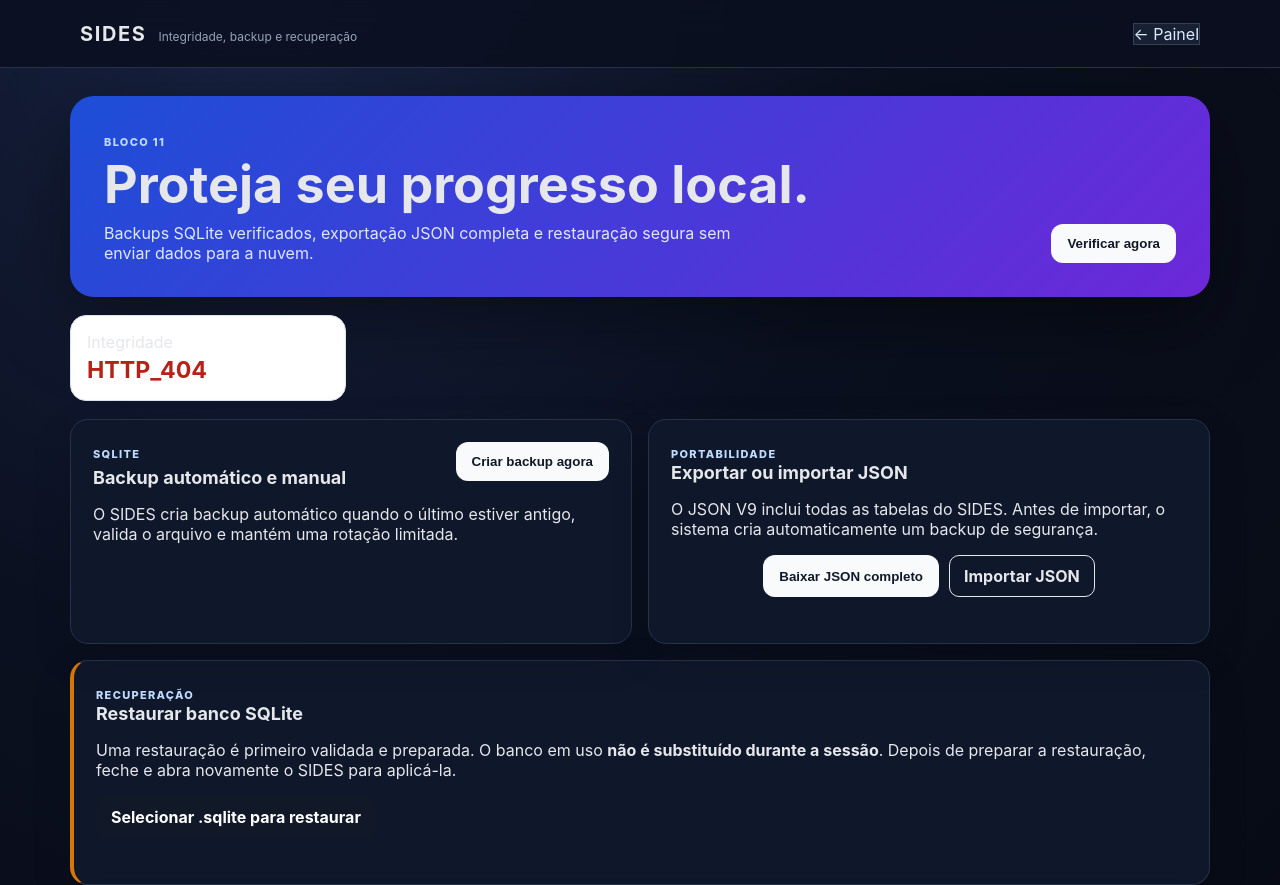
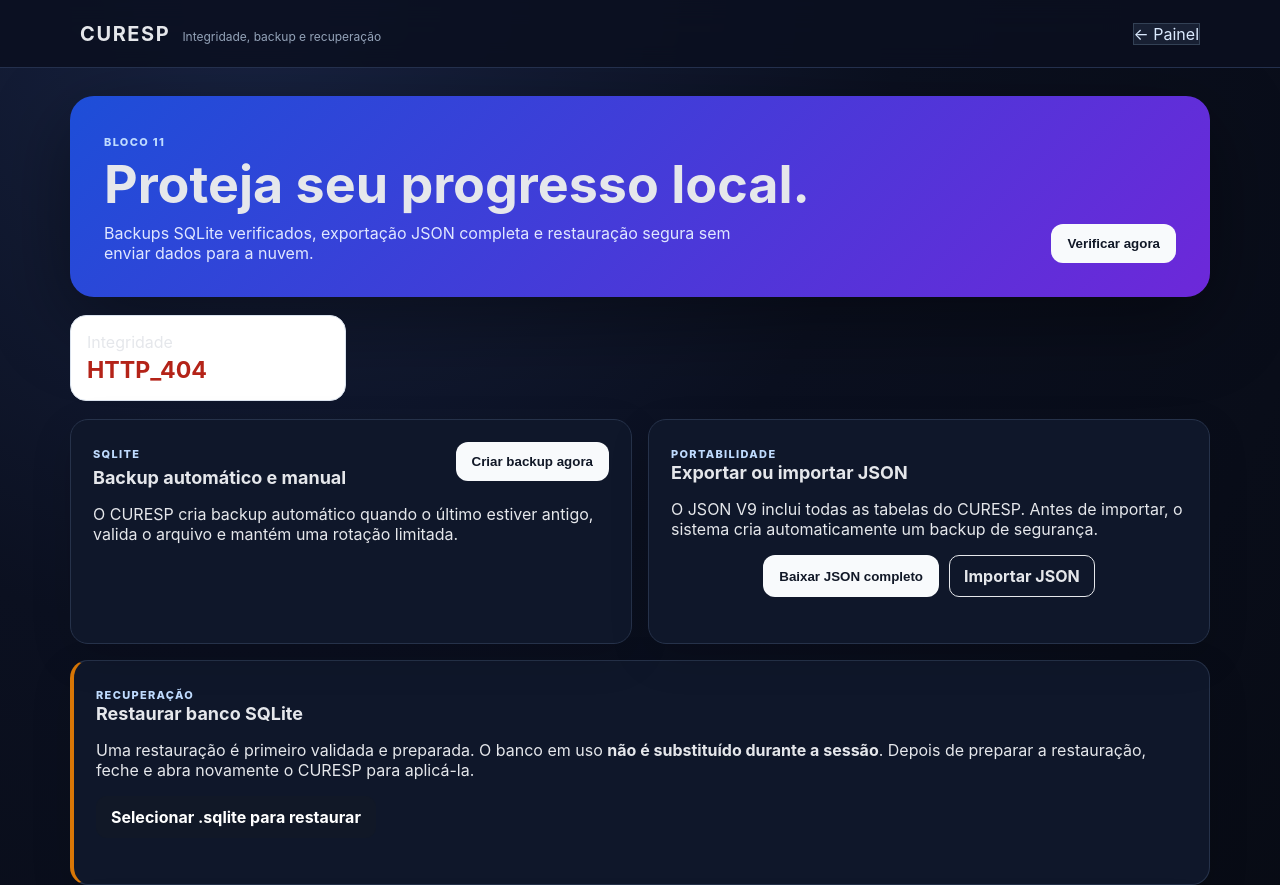
Before and after one commit to gustafsom/sides, a website: page public/integrity.html in a window 1280 px wide. Shown: the top 885 px of the page. Drawn offline with Linux system fonts and the light colour scheme; no server answers.

Commit message:
refactor: aplicar marca CURESP em integridade

```diff
--- a/public/integrity.html
+++ b/public/integrity.html
@@ -4,12 +4,12 @@
   <meta charset="utf-8">
   <meta name="viewport" content="width=device-width,initial-scale=1">
   <meta name="theme-color" content="#111827">
-  <title>SIDES · Integridade e backup</title>
+  <title>CURESP · Integridade e backup</title>
   <link rel="stylesheet" href="/styles.css">
   <link rel="stylesheet" href="/integrity.css">
 </head>
 <body>
-<header class="topbar"><div><strong>SIDES</strong><span>Integridade, backup e recuperação</span></div><a class="ghost buttonLink" href="/">← Painel</a></header>
+<header class="topbar"><div><strong>CURESP</strong><span>Integridade, backup e recuperação</span></div><a class="ghost buttonLink" href="/">← Painel</a></header>
 <main class="integrityMain">
   <section class="hero"><div><span class="eyebrow">Bloco 11</span><h1>Proteja seu progresso local.</h1><p>Backups SQLite verificados, exportação JSON completa e restauração segura sem enviar dados para a nuvem.</p></div><button id="checkBtn">Verificar agora</button></section>
 
@@ -18,12 +18,12 @@
   <div class="grid two">
     <section class="card">
       <div class="sectionTitle"><div><span class="eyebrow">SQLite</span><h2>Backup automático e manual</h2></div><button id="backupBtn">Criar backup agora</button></div>
-      <p class="sub">O SIDES cria backup automático quando o último estiver antigo, valida o arquivo e mantém uma rotação limitada.</p>
+      <p class="sub">O CURESP cria backup automático quando o último estiver antigo, valida o arquivo e mantém uma rotação limitada.</p>
       <div id="backupList" class="backupList"></div>
     </section>
     <section class="card">
       <span class="eyebrow">Portabilidade</span><h2>Exportar ou importar JSON</h2>
-      <p class="sub">O JSON V9 inclui todas as tabelas do SIDES. Antes de importar, o sistema cria automaticamente um backup de segurança.</p>
+      <p class="sub">O JSON V9 inclui todas as tabelas do CURESP. Antes de importar, o sistema cria automaticamente um backup de segurança.</p>
       <div class="actions"><button id="exportJsonBtn">Baixar JSON completo</button><label class="fileAction">Importar JSON<input id="importJsonInput" type="file" accept="application/json,.json"></label></div>
       <p id="importNote" class="footerNote"></p>
     </section>
@@ -31,7 +31,7 @@
 
   <section class="card dangerZone">
     <span class="eyebrow">Recuperação</span><h2>Restaurar banco SQLite</h2>
-    <p>Uma restauração é primeiro validada e preparada. O banco em uso <strong>não é substituído durante a sessão</strong>. Depois de preparar a restauração, feche e abra novamente o SIDES para aplicá-la.</p>
+    <p>Uma restauração é primeiro validada e preparada. O banco em uso <strong>não é substituído durante a sessão</strong>. Depois de preparar a restauração, feche e abra novamente o CURESP para aplicá-la.</p>
     <label class="fileAction primary">Selecionar .sqlite para restaurar<input id="restoreInput" type="file" accept="application/vnd.sqlite3,application/x-sqlite3,.sqlite,.db"></label>
     <p id="restoreNote" class="footerNote"></p>
   </section>
```
